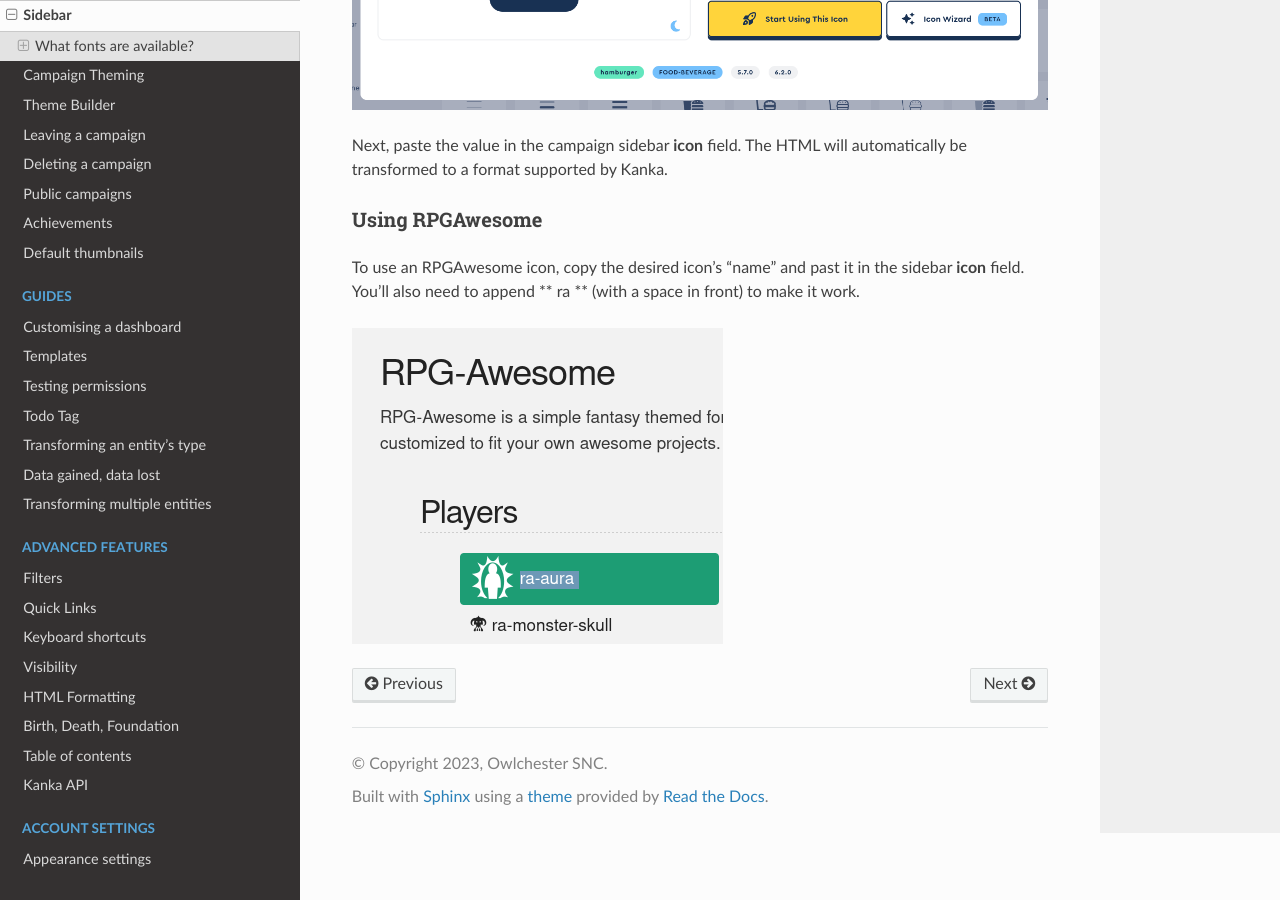
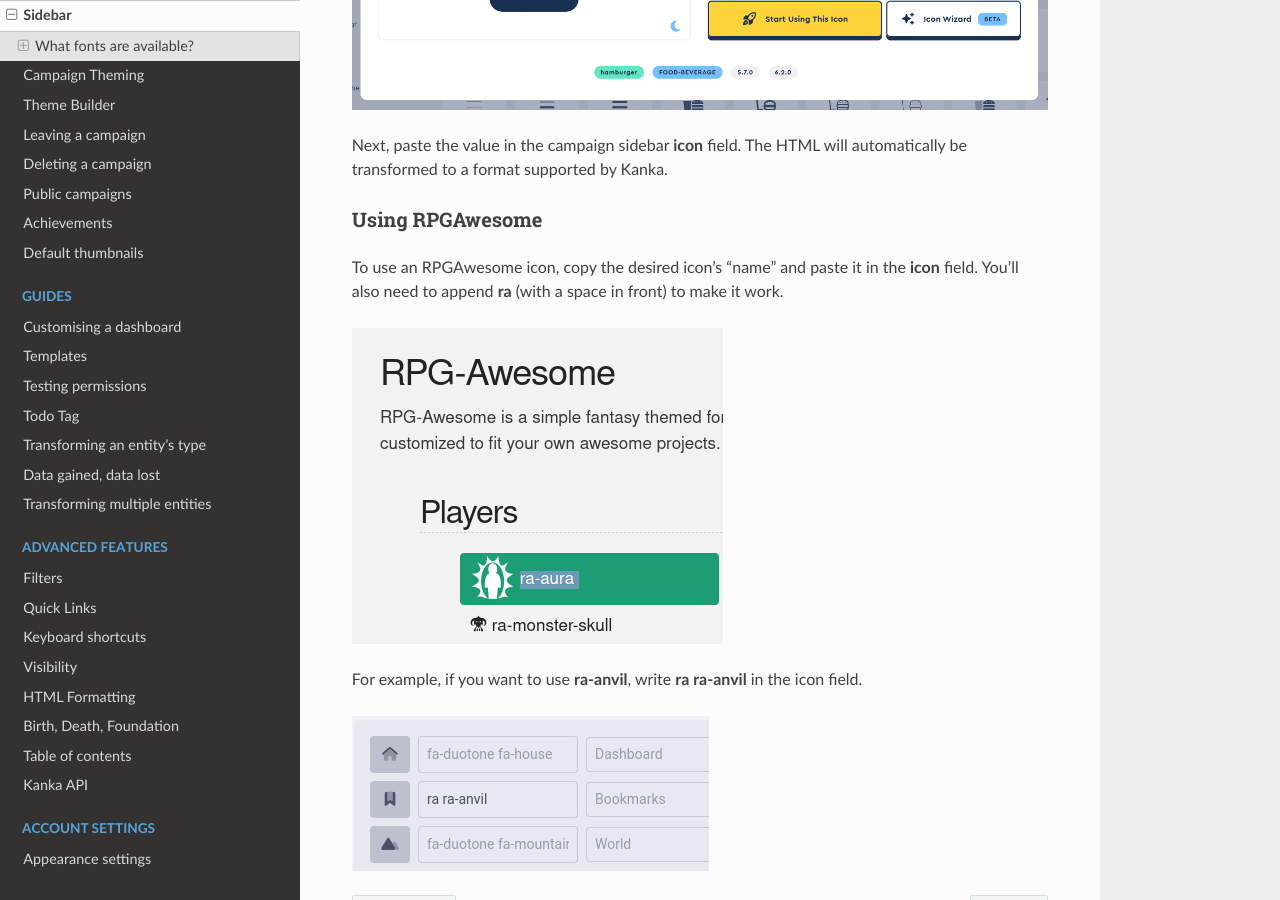
Before and after one commit to owlchester/kanka-docs, a Sphinx documentation site: the page built from docs/source/features/campaigns/sidebar.md, in a window 1280 px wide and 900 px high, scrolled down 1224 px. Built offline with Sphinx 7.4.7 and the Read the Docs theme 2.0.0, drawn with Linux system fonts in a browser that asks for light colours.

Commit message:
Fix example for RPG awesome

```diff
--- a/docs/source/features/campaigns/sidebar.md
+++ b/docs/source/features/campaigns/sidebar.md
@@ -22,7 +22,11 @@
 
 ### Using RPGAwesome
 
-To use an RPGAwesome icon, copy the desired icon's "name" and past it in the sidebar **icon** field. You'll also need to append ** ra ** (with a space in front) to make it work.
+To use an RPGAwesome icon, copy the desired icon's "name" and paste it in the **icon** field. You'll also need to append **ra** (with a space in front) to make it work.
 
 
 ![Copying an RPGAwesome icon](img/sidebar-rpg.png)
+
+For example, if you want to use **ra-anvil**, write **ra ra-anvil** in the icon field.
+
+![RPGAwesome icon example](img/sidebar-rpg-example.png)
```
Also changed, not shown: docs/source/features/campaigns/img/sidebar-rpg-example.png (added).
